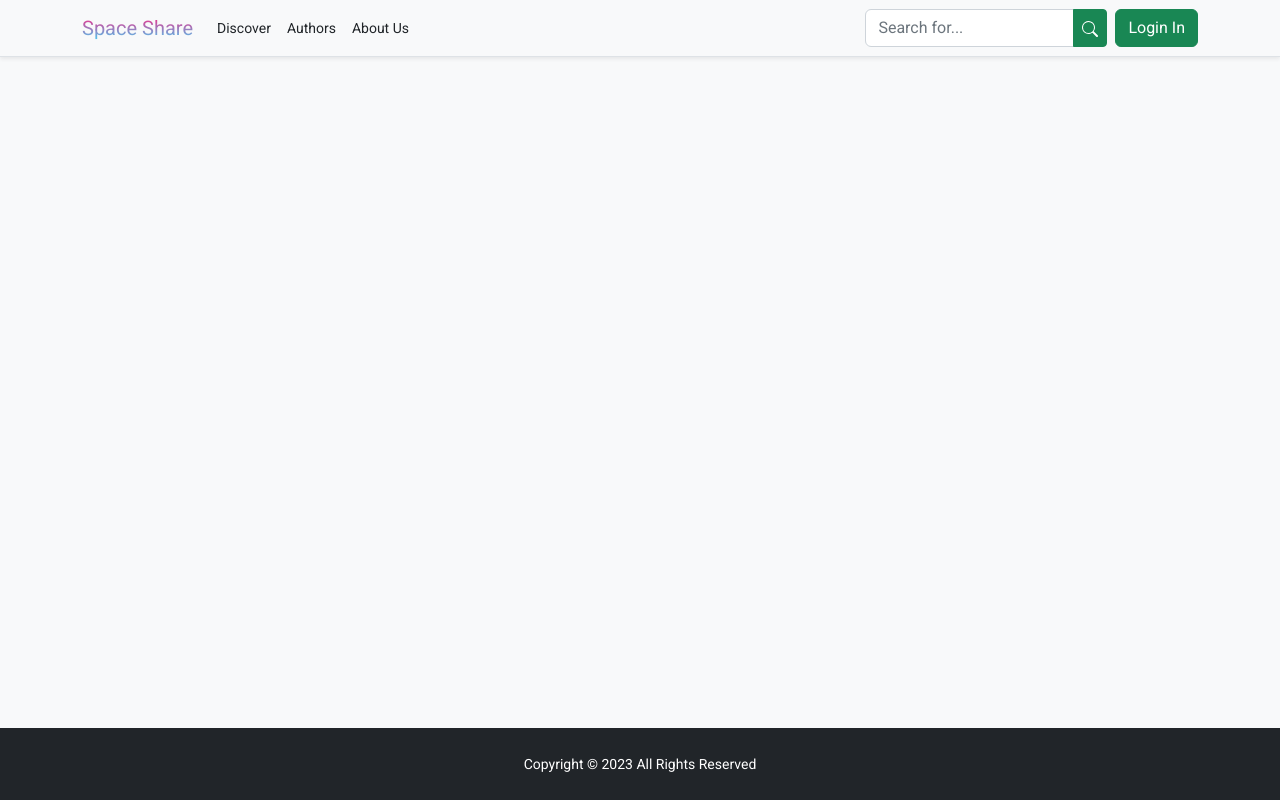
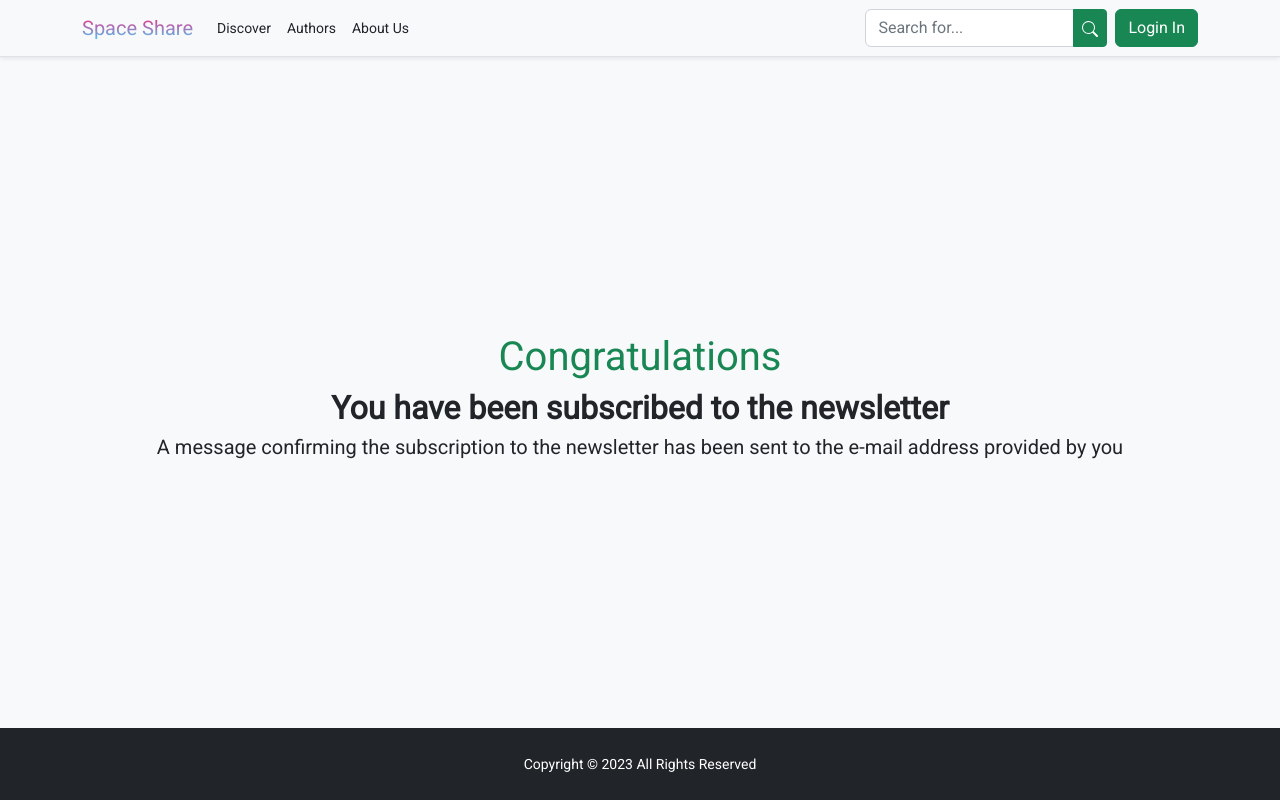
Before and after one commit to UltiPro/Space-Share, a Django app: page /newsletter in a window 1280 px wide. Run offline with Django 4.2, Linux system fonts and the light colour scheme.

Commit message:
Update newsletter template

```diff
--- a/SpaceShare/Blog/templates/Blog/newsletter.html
+++ b/SpaceShare/Blog/templates/Blog/newsletter.html
@@ -6,5 +6,13 @@
 {% endblock %}
 
 {% block blog_content %}
-
+    <div class="container-fluid position-fixed top-0 start-0 w-100 h-100 text-center">
+        <div class="row align-items-center justify-content-center h-100">
+            <div class="container">
+                <h1 class="text-success">Congratulations</h1>
+                <h2 class="fw-bolder">You have been subscribed to the newsletter</h2>
+                <h3 class="lead">A message confirming the subscription to the newsletter has been sent to the e-mail address provided by you</h3>
+            </div>
+        </div>
+    </div>
 {% endblock %}
```
